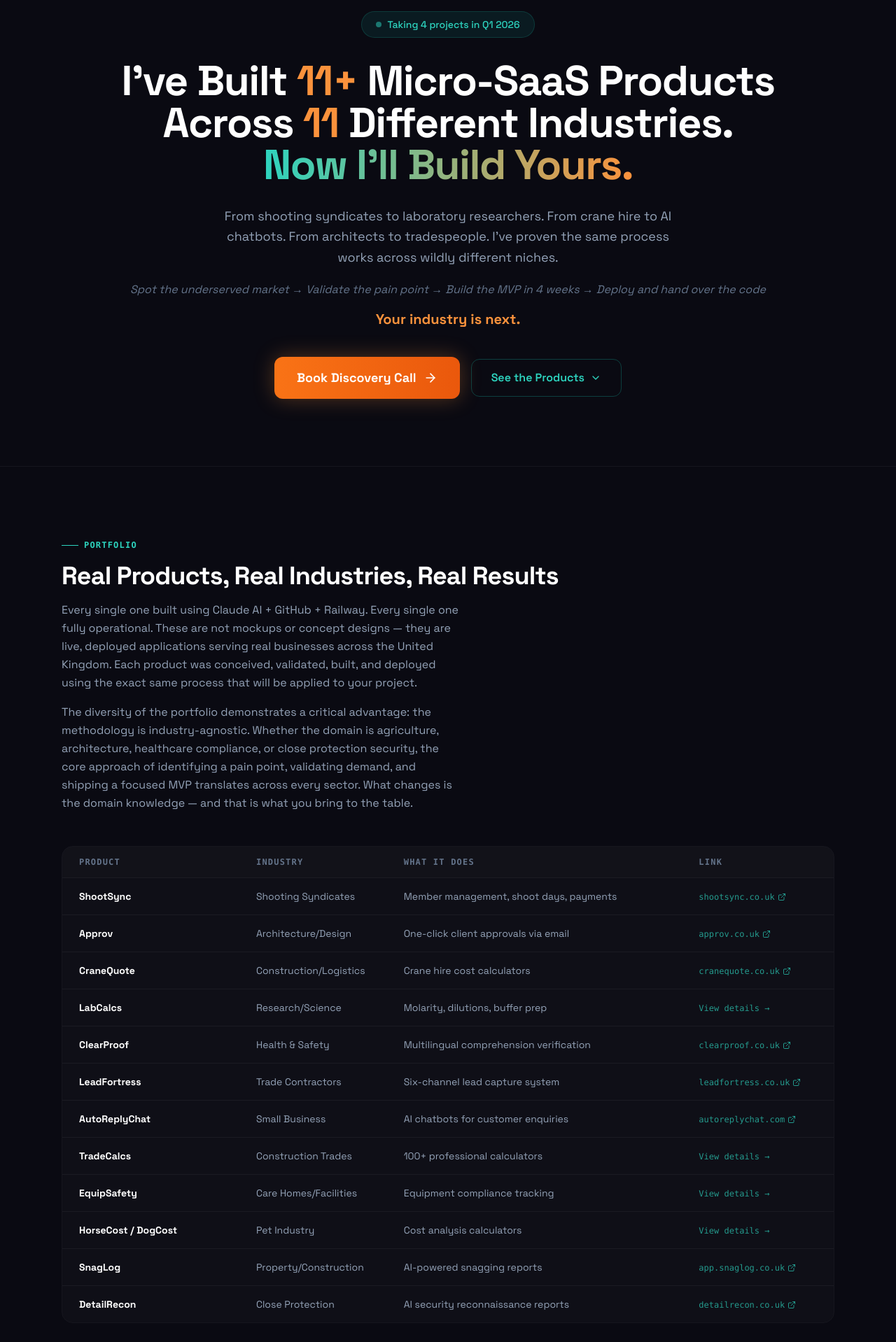
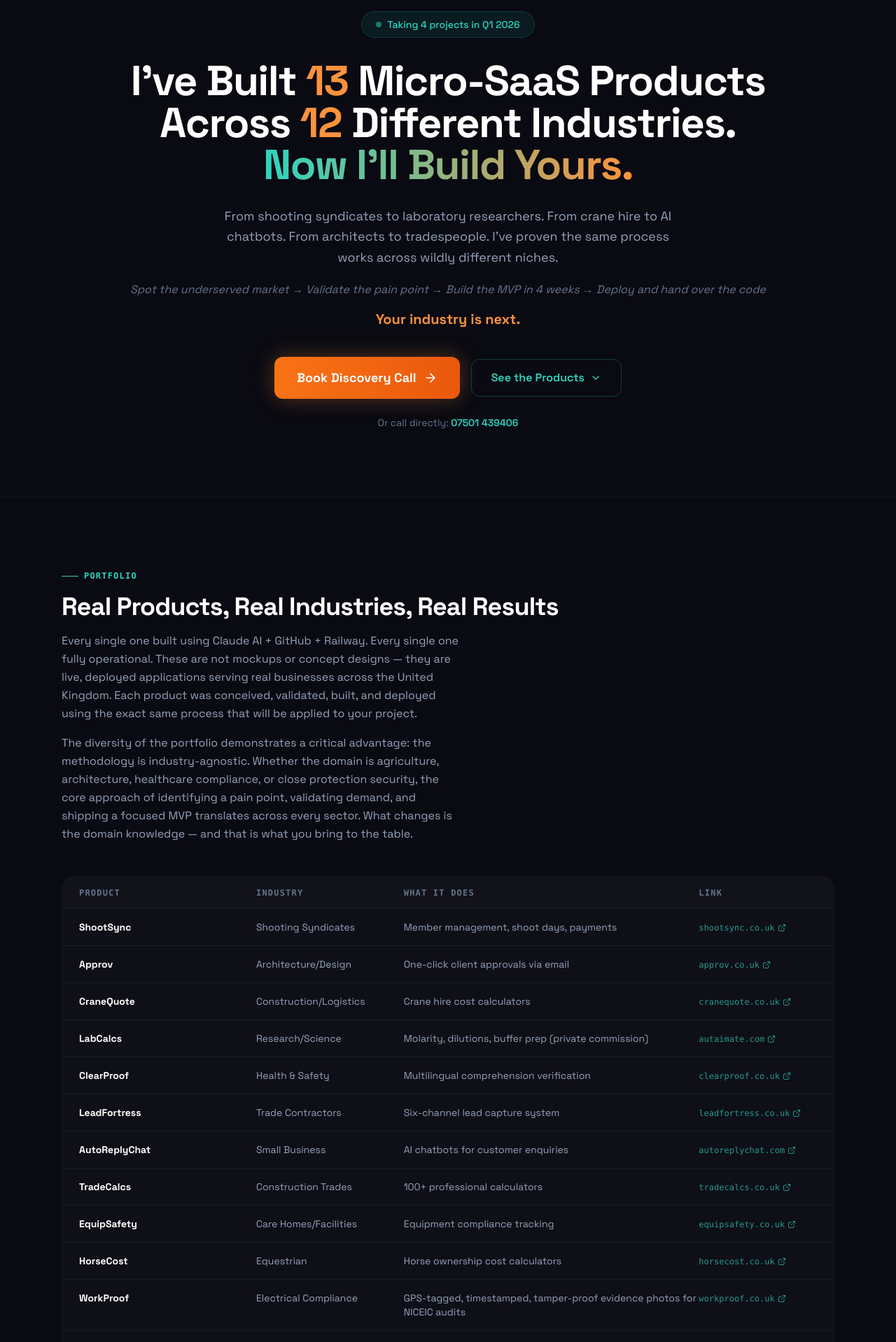
Before and after one commit to Agricog/autaimate, a React (Vite) app: page /micro-saas in a window 1280 px wide. Shown: the part 160-2078 px from the top of the page at 70% size. Built offline with nearby package versions, Linux system fonts and the light colour scheme.

Commit message:
Update MicroSaasContent.tsx

```diff
--- a/src/components/MicroSaasContent.tsx
+++ b/src/components/MicroSaasContent.tsx
@@ -34,15 +34,16 @@ const PRODUCTS: Product[] = [
   { name: 'ShootSync', industry: 'Shooting Syndicates', desc: 'Member management, shoot days, payments', url: 'https://shootsync.co.uk', external: true },
   { name: 'Approv', industry: 'Architecture/Design', desc: 'One-click client approvals via email', url: 'https://approv.co.uk', external: true },
   { name: 'CraneQuote', industry: 'Construction/Logistics', desc: 'Crane hire cost calculators', url: 'https://cranequote.co.uk', external: true },
-  { name: 'LabCalcs', industry: 'Research/Science', desc: 'Molarity, dilutions, buffer prep', url: '/products/labcalcs', external: false },
+  { name: 'LabCalcs', industry: 'Research/Science', desc: 'Molarity, dilutions, buffer prep (private commission)', url: 'https://autaimate.com', external: true },
   { name: 'ClearProof', industry: 'Health & Safety', desc: 'Multilingual comprehension verification', url: 'https://clearproof.co.uk', external: true },
   { name: 'LeadFortress', industry: 'Trade Contractors', desc: 'Six-channel lead capture system', url: 'https://leadfortress.co.uk', external: true },
   { name: 'AutoReplyChat', industry: 'Small Business', desc: 'AI chatbots for customer enquiries', url: 'https://autoreplychat.com', external: true },
-  { name: 'TradeCalcs', industry: 'Construction Trades', desc: '100+ professional calculators', url: '/products/tradecalcs', external: false },
-  { name: 'EquipSafety', industry: 'Care Homes/Facilities', desc: 'Equipment compliance tracking', url: '/products/equipsafety', external: false },
-  { name: 'HorseCost / DogCost', industry: 'Pet Industry', desc: 'Cost analysis calculators', url: '/products/horsecost', external: false },
+  { name: 'TradeCalcs', industry: 'Construction Trades', desc: '100+ professional calculators', url: 'https://tradecalcs.co.uk', external: true },
+  { name: 'EquipSafety', industry: 'Care Homes/Facilities', desc: 'Equipment compliance tracking', url: 'https://equipsafety.co.uk', external: true },
+  { name: 'HorseCost', industry: 'Equestrian', desc: 'Horse ownership cost calculators', url: 'https://horsecost.co.uk', external: true },
+  { name: 'WorkProof', industry: 'Electrical Compliance', desc: 'GPS-tagged, timestamped, tamper-proof evidence photos for NICEIC audits', url: 'https://workproof.co.uk', external: true },
   { name: 'SnagLog', industry: 'Property/Construction', desc: 'AI-powered snagging reports', url: 'https://app.snaglog.co.uk', external: true },
-  { name: 'DetailRecon', industry: 'Close Protection', desc: 'AI security reconnaissance reports', url: 'https://detailrecon.co.uk', external: true },
+  { name: 'DetailRecon', industry: 'Close Protection', desc: 'AI security reconnaissance reports', url: 'https://detailrecon.com', external: true },
 ]
 
 interface ProcessStep {
@@ -181,7 +182,7 @@ const FAQS: FaqItem[] = [
   },
   {
     q: 'What if the project takes longer than 4 weeks?',
-    a: 'Fixed price includes reasonable scope. If you change requirements mid-project, we discuss timeline and cost adjustments. I\'m incentivised to deliver on time — I\'ve done this 11 times and know how to scope correctly.',
+    a: 'Fixed price includes reasonable scope. If you change requirements mid-project, we discuss timeline and cost adjustments. I\'m incentivised to deliver on time — I\'ve done this 13 times and know how to scope correctly.',
   },
   {
     q: 'Do I need technical knowledge?',
@@ -241,8 +242,8 @@ export default function MicroSaasContent() {
             className="text-4xl sm:text-5xl lg:text-6xl font-black tracking-tight leading-[1.1] text-white mb-7"
           >
             I&apos;ve Built{' '}
-            <span className="text-orange-400">11+</span> Micro-SaaS Products
-            Across <span className="text-orange-400">11</span> Different
+            <span className="text-orange-400">13</span> Micro-SaaS Products
+            Across <span className="text-orange-400">12</span> Different
             Industries.
             <br />
             <span className="bg-gradient-to-r from-teal-400 to-orange-400 bg-clip-text text-transparent">
@@ -283,6 +284,12 @@ export default function MicroSaasContent() {
               <ChevronDown className="w-4 h-4" />
             </a>
           </div>
+          <p className="mt-6 text-sm text-slate-500">
+            Or call directly:{' '}
+            <a href="tel:+447501439406" className="text-teal-400 font-semibold hover:text-teal-300 transition-colors">
+              07501 439406
+            </a>
+          </p>
         </div>
       </section>
 
@@ -380,7 +387,7 @@ export default function MicroSaasContent() {
             How It Works
           </h2>
           <p className="text-base text-slate-400 max-w-xl leading-relaxed mb-4">
-            A proven 5-week process, refined across 11 successful builds. The
+            A proven 5-week process, refined across 13 successful builds. The
             methodology has been iterated and improved with every project
             delivery, eliminating bottlenecks and ensuring consistent,
             predictable outcomes. Unlike traditional development agencies that
@@ -599,7 +606,7 @@ export default function MicroSaasContent() {
               {
                 icon: Clock,
                 title: 'Faster Than Traditional Development',
-                text: 'Traditional software development takes 3–6 months and costs £30,000–£50,000 or more. This service delivers in 4 weeks for £8,500–£18,500. Claude AI generates code in minutes rather than hours. With 11 completed builds, the fastest path from idea to deployed product has been mapped and optimised. The AI-assisted approach does not sacrifice quality — it eliminates the repetitive, time-consuming parts of development so more time is spent on the features that make your product unique.',
+                text: 'Traditional software development takes 3–6 months and costs £30,000–£50,000 or more. This service delivers in 4 weeks for £8,500–£18,500. Claude AI generates code in minutes rather than hours. With 13 completed builds, the fastest path from idea to deployed product has been mapped and optimised. The AI-assisted approach does not sacrifice quality — it eliminates the repetitive, time-consuming parts of development so more time is spent on the features that make your product unique.',
                 stat: 'Traditional: 3–6 months, £30K–£50K → With me: 4 weeks, £8.5K–£18.5K',
               },
               {
@@ -843,7 +850,7 @@ export default function MicroSaasContent() {
               I&apos;m 58 years old. I spent 40 years working in construction, trades,
               and business operations across the United Kingdom. Three years ago,
               I could not write a single line of code. Today, I have built and
-              deployed <strong className="text-white font-semibold">11 operational SaaS products</strong> across
+              deployed <strong className="text-white font-semibold">13 operational SaaS products</strong> across
               wildly different industries — from shooting syndicates to
               laboratories, from architects to tradespeople.
             </p>
@@ -854,7 +861,7 @@ export default function MicroSaasContent() {
               clean and maintainable code, a simple and repeatable deployment
               process using GitHub and Railway that requires no terminal or
               command line knowledge, and the pattern recognition that comes from
-              having done this 11 times across 11 different industries.
+              having done this 13 times across 12 different industries.
             </p>
             <p className="text-base text-slate-400 leading-relaxed">
               Each of those four elements compounds with every new project. The
@@ -870,7 +877,7 @@ export default function MicroSaasContent() {
                 'Domain expertise — I understand real business problems',
                 'AI-assisted development — Claude generates the code',
                 'Simple deployment — GitHub + Railway, no terminal',
-                'Pattern recognition — I\'ve done this 11 times',
+                'Pattern recognition — I\'ve done this 13 times',
               ].map((item, i) => (
                 <div key={i} className="flex items-center gap-3 text-sm text-slate-300">
                   <span className="w-2 h-2 rounded-full bg-orange-400 flex-shrink-0" aria-hidden="true" />
@@ -910,6 +917,12 @@ export default function MicroSaasContent() {
               Book Discovery Call
               <ArrowRight className="w-5 h-5" />
             </a>
+            <p className="relative mt-4 text-sm text-slate-500">
+              Or call directly:{' '}
+              <a href="tel:+447501439406" className="text-teal-400 font-semibold hover:text-teal-300 transition-colors">
+                07501 439406
+              </a>
+            </p>
           </div>
         </div>
       </section>
@@ -926,18 +939,21 @@ export default function MicroSaasContent() {
             <Link to="/" className="text-sm text-teal-400/70 hover:text-teal-400 transition-colors">
               Autaimate Home &rarr;
             </Link>
-            <Link to="/products/tradecalcs" className="text-sm text-teal-400/70 hover:text-teal-400 transition-colors">
+            <a href="https://tradecalcs.co.uk" target="_blank" rel="noopener noreferrer" className="text-sm text-teal-400/70 hover:text-teal-400 transition-colors">
               TradeCalcs — BS 7671 Calculators &rarr;
-            </Link>
-            <Link to="/products/equipsafety" className="text-sm text-teal-400/70 hover:text-teal-400 transition-colors">
+            </a>
+            <a href="https://equipsafety.co.uk" target="_blank" rel="noopener noreferrer" className="text-sm text-teal-400/70 hover:text-teal-400 transition-colors">
               EquipSafety — Care Home Compliance &rarr;
-            </Link>
-            <Link to="/products/horsecost" className="text-sm text-teal-400/70 hover:text-teal-400 transition-colors">
+            </a>
+            <a href="https://horsecost.co.uk" target="_blank" rel="noopener noreferrer" className="text-sm text-teal-400/70 hover:text-teal-400 transition-colors">
               HorseCost — UK Horse Ownership Costs &rarr;
-            </Link>
-            <Link to="/products/snaglog" className="text-sm text-teal-400/70 hover:text-teal-400 transition-colors">
+            </a>
+            <a href="https://workproof.co.uk" target="_blank" rel="noopener noreferrer" className="text-sm text-teal-400/70 hover:text-teal-400 transition-colors">
+              WorkProof — Electrical Compliance Evidence &rarr;
+            </a>
+            <a href="https://app.snaglog.co.uk" target="_blank" rel="noopener noreferrer" className="text-sm text-teal-400/70 hover:text-teal-400 transition-colors">
               SnagLog — AI Snagging Reports &rarr;
-            </Link>
+            </a>
           </div>
         </div>
       </section>
```
